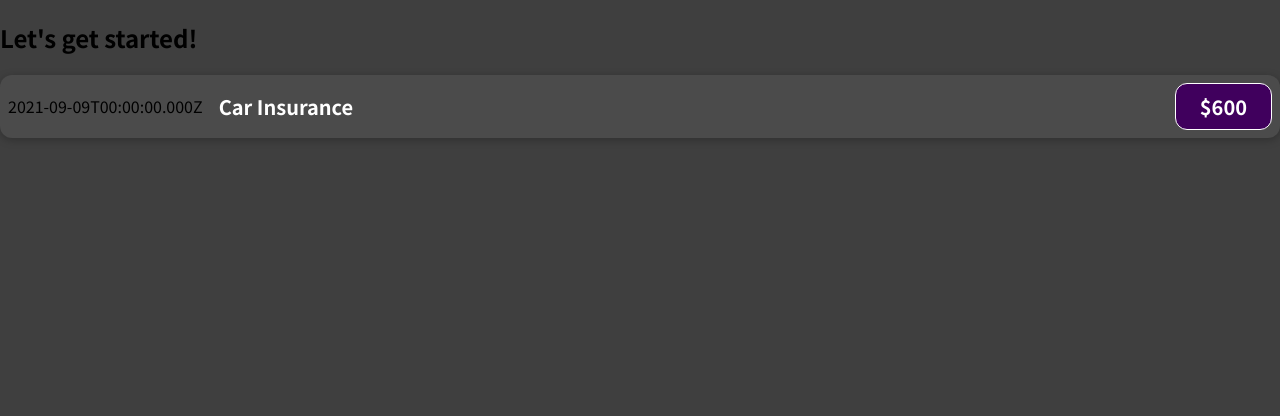
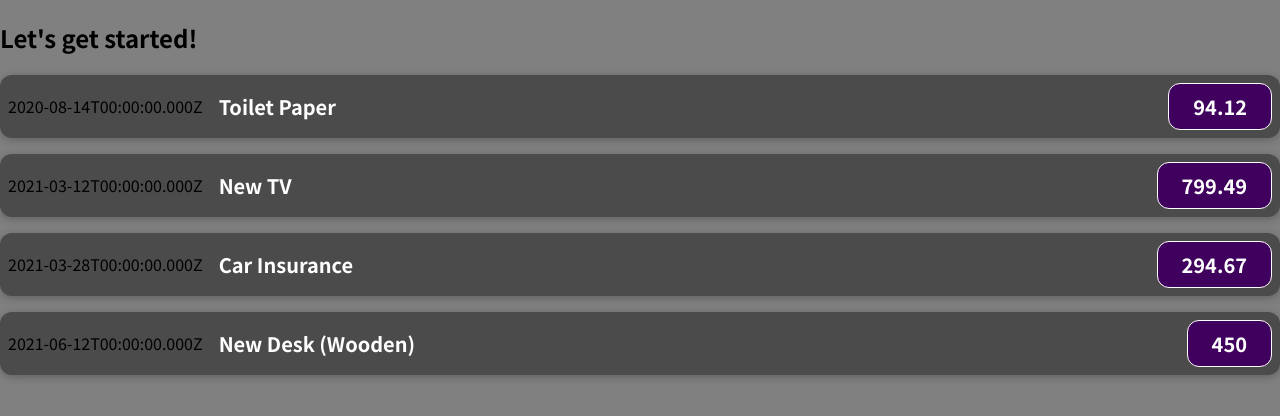
Before and after one commit to eelac/react-project, a JavaScript app: page / in a window 1280 px wide. Shown: the top 416 px of the page. Built offline with nearby package versions, Linux system fonts and the light colour scheme.

Commit message:
Passing components through props

```diff
--- a/src/App.js
+++ b/src/App.js
@@ -1,10 +1,51 @@
 import ExpenseItem from "./components/ExpenseItem";
 
 function App() {
+  const expenses = [
+    {
+      id: "e1",
+      title: "Toilet Paper",
+      amount: 94.12,
+      date: new Date(2020, 7, 14),
+    },
+    { id: "e2", title: "New TV", amount: 799.49, date: new Date(2021, 2, 12) },
+    {
+      id: "e3",
+      title: "Car Insurance",
+      amount: 294.67,
+      date: new Date(2021, 2, 28),
+    },
+    {
+      id: "e4",
+      title: "New Desk (Wooden)",
+      amount: 450,
+      date: new Date(2021, 5, 12),
+    },
+  ];
+
   return (
     <div>
       <h2>Let's get started!</h2>
-      <ExpenseItem></ExpenseItem>
+      <ExpenseItem
+        title={expenses[0].title}
+        amount={expenses[0].amount}
+        date={expenses[0].date}
+      ></ExpenseItem>
+      <ExpenseItem
+        title={expenses[1].title}
+        amount={expenses[1].amount}
+        date={expenses[1].date}
+      ></ExpenseItem>
+      <ExpenseItem
+        title={expenses[2].title}
+        amount={expenses[2].amount}
+        date={expenses[2].date}
+      ></ExpenseItem>
+      <ExpenseItem
+        title={expenses[3].title}
+        amount={expenses[3].amount}
+        date={expenses[3].date}
+      ></ExpenseItem>
     </div>
   );
 }
--- a/src/components/ExpenseItem.js
+++ b/src/components/ExpenseItem.js
@@ -1,16 +1,12 @@
-import "./ExpenseItem.css"
+import "./ExpenseItem.css";
 
-function ExpenseItem() {
-  const expenseDate = new Date(2021, 8, 9);
-  const expenseTitle = "Car Insurance";
-  const expenseAmount = 600;
-
+function ExpenseItem(props) {
   return (
     <div className="expense-item">
-      <div>{expenseDate.toISOString()}</div>
+      <div>{props.date.toISOString()}</div>
       <div className="expense-item__description">
-        <h2>{expenseTitle}</h2>
-        <div className="expense-item__price">${expenseAmount}</div>
+        <h2>{props.title}</h2>
+        <div className="expense-item__price">{props.amount}</div>
       </div>
     </div>
   );
--- a/src/index.css
+++ b/src/index.css
@@ -10,5 +10,5 @@ html {
 
 body {
   margin: 0;
-  background-color: #3f3f3f;
+  background-color: grey;
 }
```
